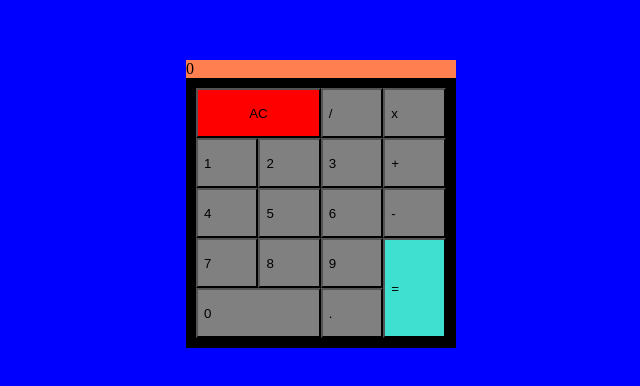
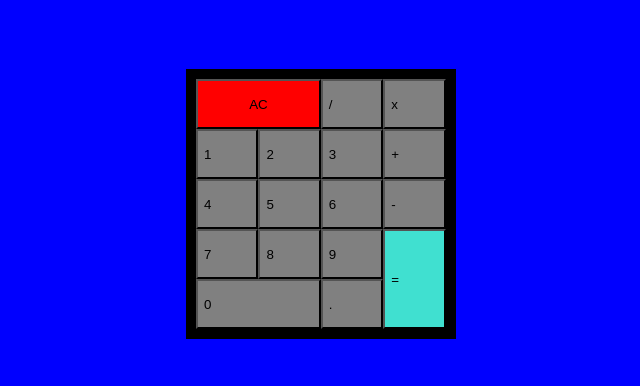
Before and after one commit to deepelegant99/Javascript-Calcul, a React (Create React App) app: page / in a window 1280 px wide. Shown: the part 196-582 px from the top of the page, without its empty margins (319-959 px from the left). Built offline with nearby package versions, Linux system fonts and the light colour scheme.

Commit message:
Changed number to exp, and setNumber ot setExp

```diff
--- a/src/components/Calculator.js
+++ b/src/components/Calculator.js
@@ -4,11 +4,11 @@ import calculatorStyles from "./Calculator.module.css";
 import { useState, useEffect } from "react";
 
 const Calculator = () => {
-  const [number, setNumber] =useState(0)
+  const [exp, setExp] =useState("")
   return (
     <div className={calculatorStyles.body}>
-      <Display number={number} />
-      <Keypad number={number} setNumber={setNumber} />
+      <Display exp={exp} />
+      <Keypad exp={exp} setExp={setExp} />
     </div>
   );
 };
--- a/src/components/Display.js
+++ b/src/components/Display.js
@@ -1,9 +1,9 @@
 import displayStyles from "./Display.module.css";
 
-const Display = ({ number }) => {
+const Display = ({ exp }) => {
   return (
     <div id="display" className={displayStyles.display}>
-      {number}
+      {exp}
     </div>
   );
 };
--- a/src/components/Keypad.js
+++ b/src/components/Keypad.js
@@ -1,9 +1,8 @@
 import KeypadStyle from "./Keypad.module.css";
 
-const Keypad = ({ number, setNumber }) => {
-
+const Keypad = ({ exp, setExp }) => {
   const handleClick = (event) => {
-    console.log(parseFloat(event.target.name));
+    setExp((exp) => exp.concat(event.target.name));
   };
 
   return (
```
